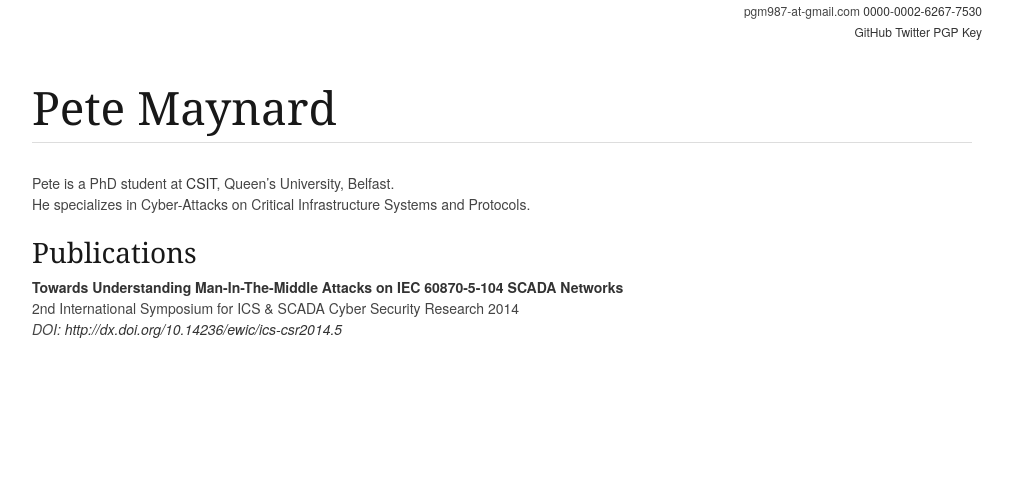
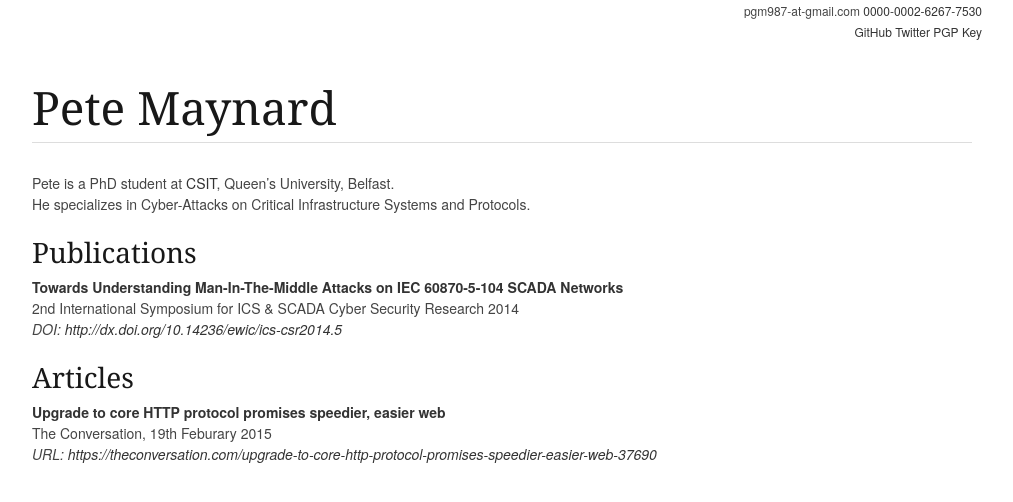
Before and after one commit to PMaynard/petermaynard.co.uk, a Jekyll site: the page built from index.md, in a window 1280 px wide. Shown: the top 502 px of the page, without its empty margins (138-1151 px from the left). Built offline with Jekyll 4.4.1, drawn with Linux system fonts in a browser that asks for light colours; Markdown is read by kramdown in place of the engine named in the settings.

Commit message:
Added HTTP2 Article

```diff
--- a/index.md
+++ b/index.md
@@ -5,7 +5,14 @@ title: Pete Maynard
 Pete is a PhD student at [CSIT](http://www.csit.qub.ac.uk/), Queen's University, Belfast.
 He specializes in Cyber-Attacks on Critical Infrastructure Systems and Protocols.
 
+
 ### Publications
 **Towards Understanding Man-In-The-Middle Attacks on IEC 60870-5-104 SCADA Networks**
 2nd International Symposium for ICS & SCADA Cyber Security Research 2014
 *DOI: [http://dx.doi.org/10.14236/ewic/ics-csr2014.5](http://dx.doi.org/10.14236/ewic/ics-csr2014.5)*
+
+
+### Articles
+**Upgrade to core HTTP protocol promises speedier, easier web**
+The Conversation, 19th Feburary 2015
+*URL: [https://theconversation.com/upgrade-to-core-http-protocol-promises-speedier-easier-web-37690](https://theconversation.com/upgrade-to-core-http-protocol-promises-speedier-easier-web-37690)*
```
